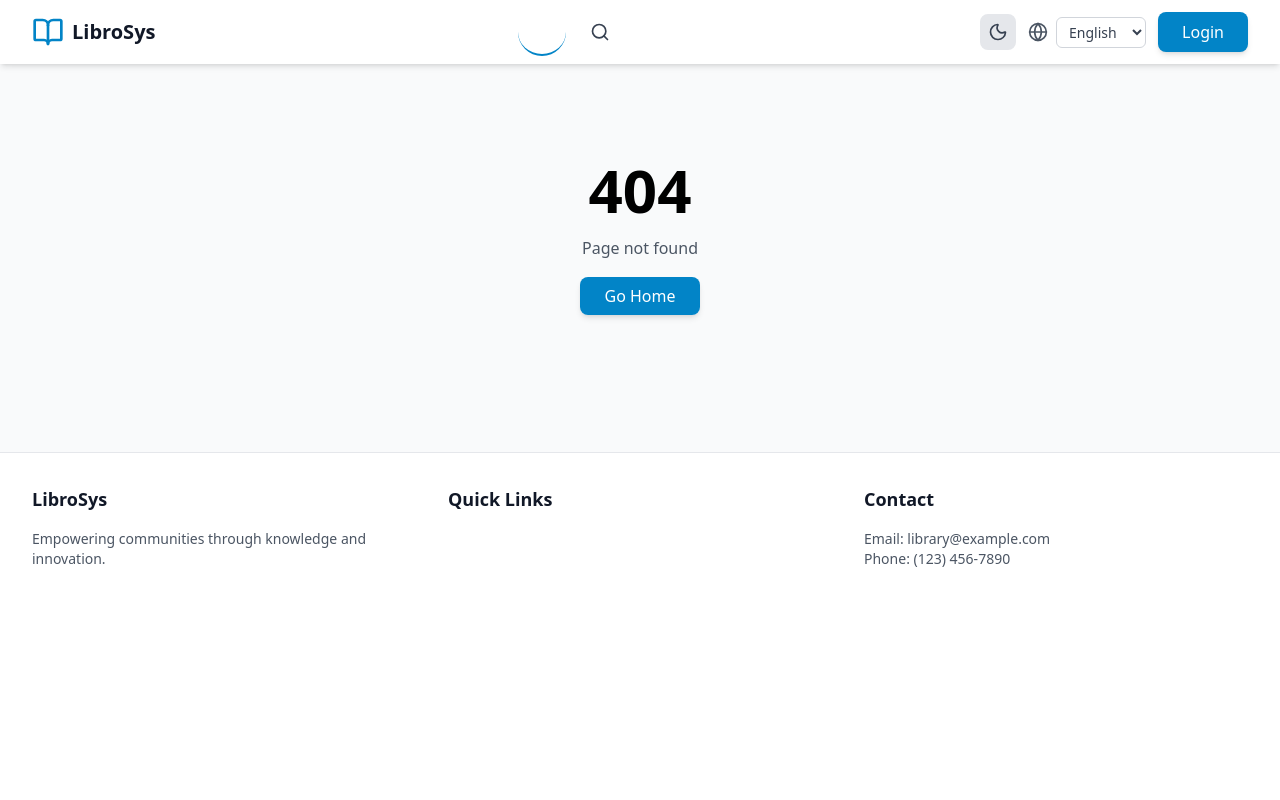
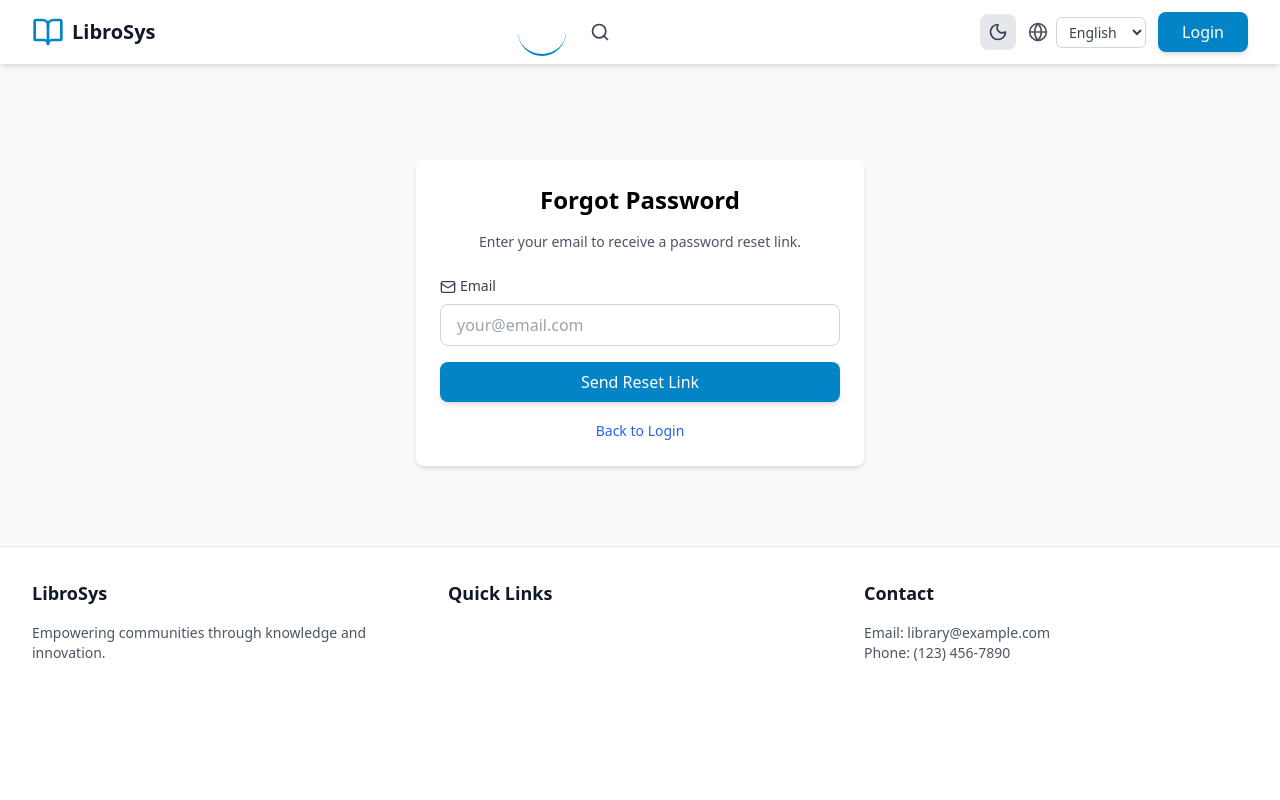
Before and after one commit to RonaldMark17/library-cms-frontend, a React (Vite) app: page /forgot-password in a window 1280 px wide. Shown: the top 800 px of the page. Built offline with nearby package versions, Linux system fonts and the light colour scheme.

Commit message:
updated repo

```diff
--- a/src/App.jsx
+++ b/src/App.jsx
@@ -3,6 +3,7 @@ import { useContext } from "react";
 import { AppContext } from "./Context/AppContext";
 import "./App.css";
 import "./i18n/config";
+
 
 // Layout
 import Layout from "./Pages/Layout";
@@ -19,6 +20,9 @@ import Search from "./Pages/Search";
 import PageView from "./Pages/PageView";
 import VerifySubscription from "./Pages/VerifySubscription";
 import SubscriptionStatus from "./Pages/SubscriptionStatus"; // NEW
+import ForgotPassword from "./Pages/Auth/ForgotPassword";
+import ResetPassword from "./Pages/Auth/ResetPassword";
+
 
 // Auth Pages
 import Login from "./Pages/Auth/Login";
@@ -94,6 +98,22 @@ export default function App() {
             element={
               <ProtectedRoute requireAuth={false}>
                 <Login />
+              </ProtectedRoute>
+            }
+          />
+          <Route
+            path="forgot-password"
+            element={
+              <ProtectedRoute requireAuth={false}>
+                <ForgotPassword />
+              </ProtectedRoute>
+            }
+          />
+          <Route
+            path="reset-password"
+            element={
+              <ProtectedRoute requireAuth={false}>
+                <ResetPassword />
               </ProtectedRoute>
             }
           />
--- /dev/null
+++ b/src/Pages/Auth/ForgotPassword.jsx
@@ -0,0 +1,84 @@
+import { useState } from "react";
+import { useNavigate, Link } from "react-router-dom";
+import { Mail } from "lucide-react";
+import { toast, ToastContainer } from "react-toastify";
+import 'react-toastify/dist/ReactToastify.css';
+
+export default function ForgotPassword() {
+  const navigate = useNavigate();
+  const [email, setEmail] = useState("");
+  const [loading, setLoading] = useState(false);
+
+  const handleSubmit = async (e) => {
+    e.preventDefault();
+    setLoading(true);
+
+    try {
+      const res = await fetch("/api/forgot-password", {
+        method: "POST",
+        headers: { "Content-Type": "application/json" },
+        body: JSON.stringify({ email }),
+      });
+
+      if (!res.ok) {
+        const errorData = await res.json();
+        toast.error(errorData.message || "Failed to send reset email.");
+        setLoading(false);
+        return;
+      }
+
+      toast.success("Password reset email sent! Check your inbox.");
+      setLoading(false);
+      setEmail("");
+    } catch (err) {
+      toast.error("An error occurred. Please try again.");
+      setLoading(false);
+    }
+  };
+
+  return (
+    <div className="max-w-md mx-auto mt-16">
+      <ToastContainer position="top-right" autoClose={5000} />
+      <div className="card p-6">
+        <h1 className="text-2xl font-bold mb-4 text-center">Forgot Password</h1>
+        <p className="text-sm text-gray-600 mb-6 text-center">
+          Enter your email to receive a password reset link.
+        </p>
+
+        <form onSubmit={handleSubmit} className="space-y-4">
+          <div>
+            <label className="block text-sm font-medium text-gray-700 dark:text-gray-300 mb-2">
+              <Mail className="inline w-4 h-4 mr-1" />
+              Email
+            </label>
+            <input
+              type="email"
+              placeholder="your@email.com"
+              value={email}
+              onChange={(e) => setEmail(e.target.value)}
+              className="input-field w-full"
+              required
+            />
+          </div>
+
+          <button
+            type="submit"
+            disabled={loading}
+            className="primary-btn w-full disabled:opacity-50 disabled:cursor-not-allowed"
+          >
+            {loading ? "Sending..." : "Send Reset Link"}
+          </button>
+        </form>
+
+        <div className="text-center mt-4">
+          <Link
+            to="/login"
+            className="text-sm text-blue-600 hover:underline dark:text-blue-400"
+          >
+            Back to Login
+          </Link>
+        </div>
+      </div>
+    </div>
+  );
+}
--- a/src/Pages/Auth/Login.jsx
+++ b/src/Pages/Auth/Login.jsx
@@ -33,12 +33,11 @@ export default function Login() {
         body: JSON.stringify(formData),
       });
 
-      // Handle 401 or other HTTP errors
       if (!res.ok) {
         setErrors({ general: ["Invalid credentials or unauthorized access."] });
         toast.error("Invalid credentials or unauthorized access.");
         setLoading(false);
-        return; // Stop further execution
+        return;
       }
 
       const data = await res.json();
@@ -47,10 +46,9 @@ export default function Login() {
         setUserId(data.user_id);
         setShow2FA(true);
       } else {
-        // Successful login
         localStorage.setItem("token", data.access_token);
         setToken(data.access_token);
-        navigate("/"); // Navigate only on success
+        navigate("/");
       }
     } catch (error) {
       setErrors({ general: ["An error occurred. Please try again."] });
@@ -63,7 +61,7 @@ export default function Login() {
   const handle2FAVerify = (token) => {
     localStorage.setItem("token", token);
     setToken(token);
-    navigate("/"); // Navigate after successful 2FA
+    navigate("/");
   };
 
   return (
@@ -110,6 +108,16 @@ export default function Login() {
               required
             />
             {errors.password && <p className="error-text">{errors.password[0]}</p>}
+
+            {/* Forgot Password Link */}
+            <div className="text-right mt-2">
+              <Link
+                to="/forgot-password"
+                className="text-sm text-blue-600 hover:underline dark:text-blue-400"
+              >
+                {t('forgotPassword')}
+              </Link>
+            </div>
           </div>
 
           {errors.general && (
--- /dev/null
+++ b/src/Pages/Auth/ResetPassword.jsx
@@ -0,0 +1,117 @@
+import { useState, useEffect } from "react";
+import { useNavigate, useSearchParams, Link } from "react-router-dom";
+import { Lock } from "lucide-react";
+import { toast, ToastContainer } from "react-toastify";
+import 'react-toastify/dist/ReactToastify.css';
+
+export default function ResetPassword() {
+  const navigate = useNavigate();
+  const [searchParams] = useSearchParams();
+  const [password, setPassword] = useState("");
+  const [confirmPassword, setConfirmPassword] = useState("");
+  const [loading, setLoading] = useState(false);
+
+  const token = searchParams.get("token");
+  const email = searchParams.get("email");
+
+  useEffect(() => {
+    if (!token || !email) {
+      toast.error("Invalid password reset link.");
+      navigate("/login");
+    }
+  }, [token, email, navigate]);
+
+  const handleSubmit = async (e) => {
+    e.preventDefault();
+    if (password !== confirmPassword) {
+      toast.error("Passwords do not match.");
+      return;
+    }
+
+    setLoading(true);
+
+    try {
+      const res = await fetch("/api/reset-password", {
+        method: "POST",
+        headers: { "Content-Type": "application/json" },
+        body: JSON.stringify({ email, token, password, password_confirmation: confirmPassword }),
+      });
+
+      const data = await res.json();
+
+      if (!res.ok) {
+        toast.error(data.message || "Failed to reset password.");
+        setLoading(false);
+        return;
+      }
+
+      toast.success("Password successfully reset! Redirecting to login...");
+      setLoading(false);
+      setTimeout(() => navigate("/login"), 2000);
+    } catch (err) {
+      toast.error("An error occurred. Please try again.");
+      setLoading(false);
+    }
+  };
+
+  return (
+    <div className="max-w-md mx-auto mt-16">
+      <ToastContainer position="top-right" autoClose={5000} />
+      <div className="card p-6">
+        <h1 className="text-2xl font-bold mb-4 text-center">Reset Password</h1>
+        <p className="text-sm text-gray-600 mb-6 text-center">
+          Enter your new password below.
+        </p>
+
+        <form onSubmit={handleSubmit} className="space-y-4">
+          <div>
+            <label className="block text-sm font-medium text-gray-700 dark:text-gray-300 mb-2">
+              <Lock className="inline w-4 h-4 mr-1" />
+              New Password
+            </label>
+            <input
+              type="password"
+              placeholder="••••••••"
+              value={password}
+              onChange={(e) => setPassword(e.target.value)}
+              className="input-field w-full"
+              required
+            />
+          </div>
+
+          <div>
+            <label className="block text-sm font-medium text-gray-700 dark:text-gray-300 mb-2">
+              <Lock className="inline w-4 h-4 mr-1" />
+              Confirm Password
+            </label>
+            <input
+              type="password"
+              placeholder="••••••••"
+              value={confirmPassword}
+              onChange={(e) => setConfirmPassword(e.target.value)}
+              className="input-field w-full"
+              required
+            />
+          </div>
+
+          <button
+            type="submit"
+            disabled={loading}
+            className="primary-btn w-full disabled:opacity-50 disabled:cursor-not-allowed"
+          >
+            {loading ? "Resetting..." : "Reset Password"}
+          </button>
+        </form>
+
+        <div className="text-center mt-4">
+          <Link
+            to="/login"
+            className="text-sm text-blue-600 hover:underline dark:text-blue-400"
+          >
+            Back to Login
+          </Link>
+        </div>
+      </div>
+    </div>
+  );
+}
--- a/src/Pages/dashboard/Dashboard.jsx
+++ b/src/Pages/dashboard/Dashboard.jsx
@@ -95,6 +95,14 @@ export default function Dashboard() {
     });
   }
 
+  // Filter sections based on role
+  const filteredSections = adminSections.filter(section => {
+    if (section.title === "Manage Users" && user.role !== "admin") {
+      return false; // hide Manage Users for non-admins
+    }
+    return true;
+  });
+
   return (
     <div className="space-y-8">
       <div>
@@ -103,6 +111,7 @@ export default function Dashboard() {
           Manage your library content and settings
         </p>
       </div>
+
       <div className="grid grid-cols-1 md:grid-cols-3 gap-6">
         <div className="card">
           <h3 className="font-semibold text-gray-900 dark:text-white mb-2">
@@ -111,7 +120,6 @@ export default function Dashboard() {
           <p className="text-3xl font-bold text-primary-600 dark:text-primary-400">
             {stats.users} Users
           </p>
-
         </div>
 
         <div className="card">
@@ -134,7 +142,7 @@ export default function Dashboard() {
       </div>
 
       <div className="grid grid-cols-1 md:grid-cols-2 lg:grid-cols-3 gap-6">
-        {adminSections.map((section, index) => {
+        {filteredSections.map((section, index) => {
           const Icon = section.icon;
           const colorClasses = {
             primary: "bg-primary-100 dark:bg-primary-900 text-primary-600 dark:text-primary-400",
@@ -143,7 +151,8 @@ export default function Dashboard() {
             purple: "bg-purple-100 dark:bg-purple-900 text-purple-600 dark:text-purple-400",
             blue: "bg-blue-100 dark:bg-blue-900 text-blue-600 dark:text-blue-400",
             red: "bg-red-100 dark:bg-red-900 text-red-600 dark:text-red-400",
-            gray: "bg-gray-100 dark:bg-gray-700 text-gray-600 dark:text-gray-400"
+            gray: "bg-gray-100 dark:bg-gray-700 text-gray-600 dark:text-gray-400",
+            indigo: "bg-indigo-100 dark:bg-indigo-900 text-indigo-600 dark:text-indigo-400"
           };
 
           return (
@@ -162,8 +171,6 @@ export default function Dashboard() {
           );
         })}
       </div>
-
-
     </div>
   );
 }
```
